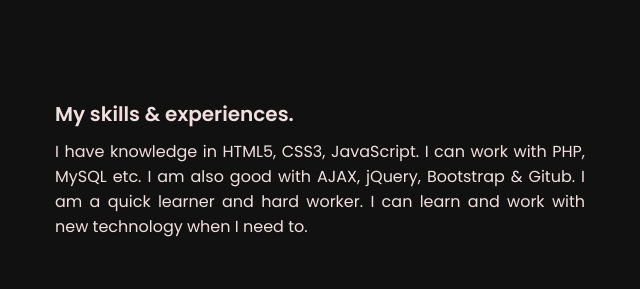
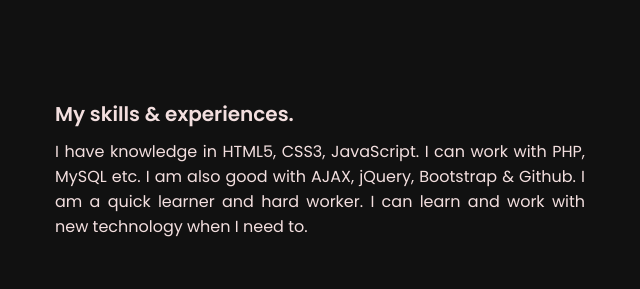
Before and after one commit to abhayjais/abhay, a plain HTML site: page index.html in a window 1280 px wide. Shown: the part 1820-2109 px from the top of the page, 25-665 px from the left. Drawn offline with nearby package versions, Linux system fonts and the light colour scheme.

Commit message:
Update index.html

```diff
--- a/index.html
+++ b/index.html
@@ -80,7 +80,7 @@
                 <div class="column left">
                     <div class="text">My skills & experiences.</div>
                     <p>I have knowledge in HTML5, CSS3, JavaScript. I can work with PHP, MySQL etc. I am also good with
-                        AJAX, jQuery, Bootstrap & Gitub. I am a quick learner and hard worker. I can learn and work with
+                        AJAX, jQuery, Bootstrap & Github. I am a quick learner and hard worker. I can learn and work with
                         new technology when I need to.</p>
                     <!-- <a href="#">Read more</a> -->
                 </div>
```
